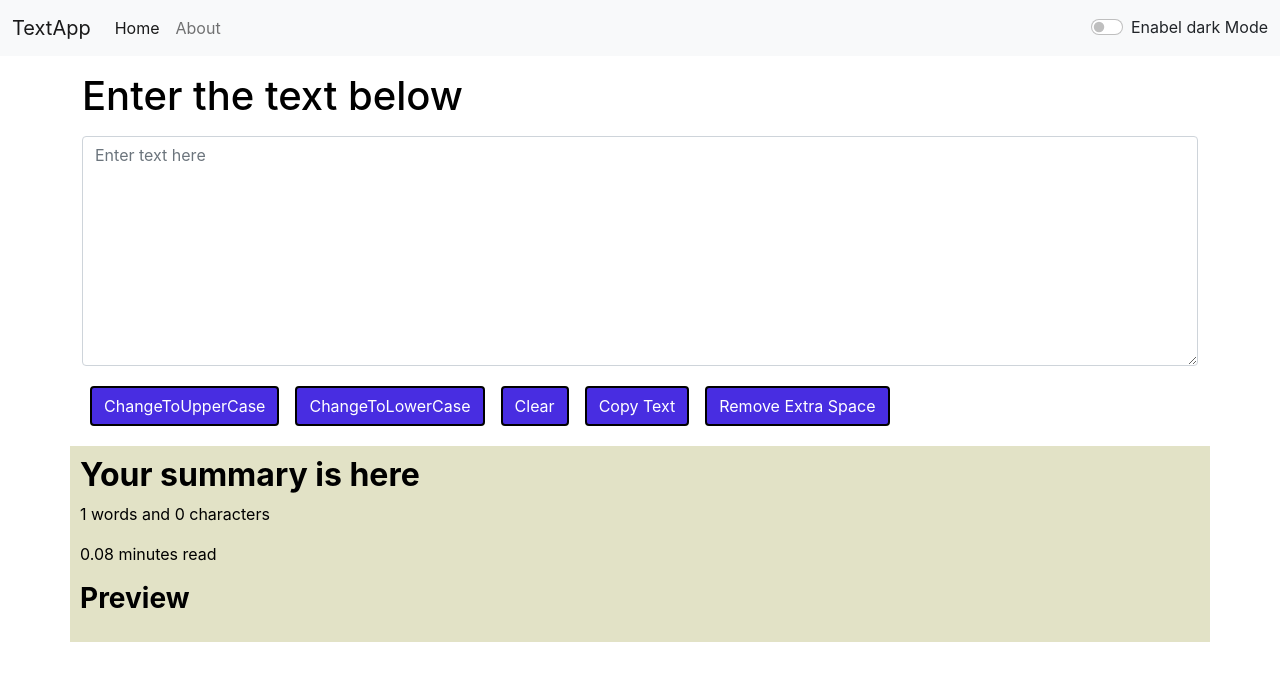
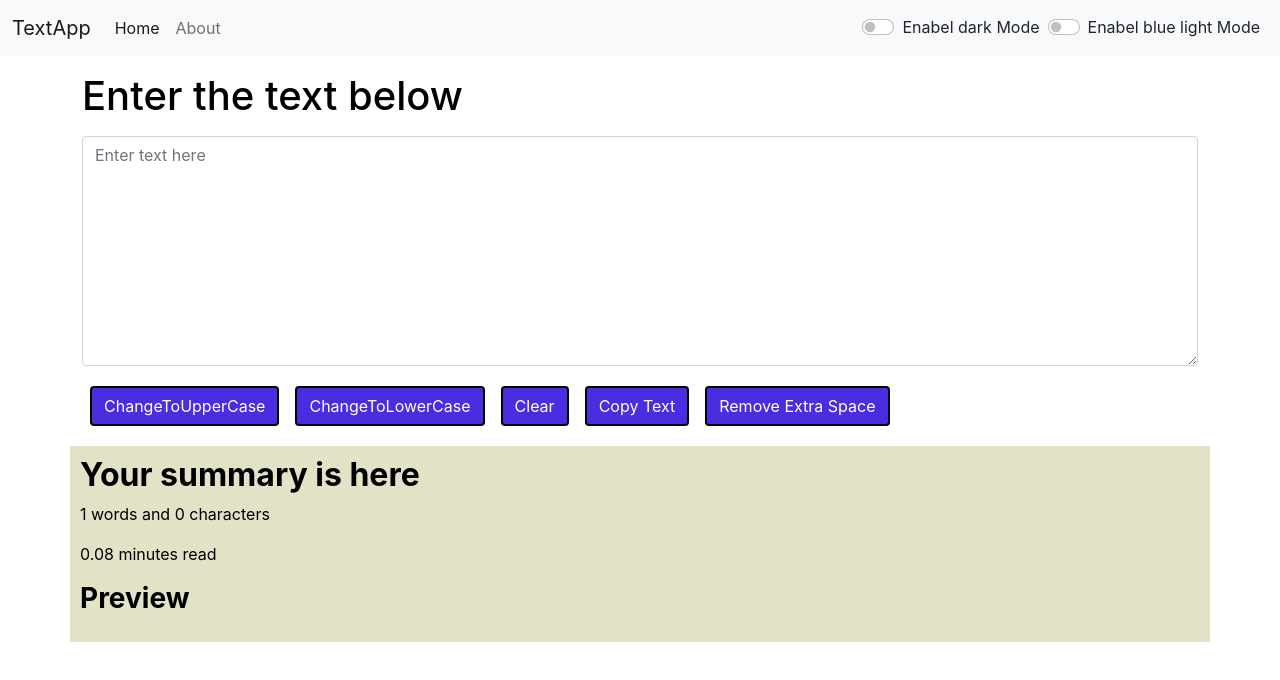
Before and after one commit to Mitushi-23/Text-App, a React (Create React App) app: page / in a window 1280 px wide. Shown: the top 680 px of the page. Built offline with nearby package versions, Linux system fonts and the light colour scheme.

Commit message:
new mode is aaded

```diff
--- a/src/App.js
+++ b/src/App.js
@@ -33,10 +33,24 @@ function App() {
     }
   }
 
+  const toggleModeBlue = () => {
+    if (mode === 'blue-light' || mode === 'light' || mode ==='dark') {
+      setmode('blue-dark');
+      document.body.style.backgroundColor = '#0dcaf0';
+      showAlert(": Dark mode is enabled", "success");
+    }
+    else {
+      setmode('blue-light'|| mode === 'light' || mode ==='dark');
+      document.body.style.backgroundColor = '#6f42c1';
+      showAlert(": Light mode is enabled", "success");
+
+    }
+  }
+
 
   return (
     <>
-      <Navbar title="TextApp" mode={mode} toggleMode={toggleMode} />
+      <Navbar title="TextApp" mode={mode} toggleMode={toggleMode} toggleModeBlue = {toggleModeBlue} />
       <Alert alert={alert} />
       <TextForm showAlert={showAlert} heading="Enter the text below" mode={mode} />
     </>
--- a/src/components/Navbar.js
+++ b/src/components/Navbar.js
@@ -25,6 +25,10 @@ export default function Navbar(props) {
   <input className="form-check-input" onClick={props.toggleMode} type="checkbox" id="flexSwitchCheckDefault"/>
   <label className={`form-check-label text-${props.mode==='light'?'dark':'light'}`} htmlFor="flexSwitchCheckDefault">Enabel {props.mode==='light'?'dark':'light'} Mode</label>
 </div>
+<div className="form-check form-switch mx-2">
+  <input className="form-check-input" onClick={props.toggleModeBlue} type="checkbox" id="flexSwitchCheckDefault"/>
+  <label className={`form-check-label text-${props.mode==='light'?'dark':'light'}`} htmlFor="flexSwitchCheckDefault">Enabel {(props.mode==='blue-light' || props.mode==='light' || props.mode ==='dark')?'blue light':'blue dark'} Mode</label>
+</div>
     </div>
   </div>
 </nav>
--- a/src/components/TextForm.js
+++ b/src/components/TextForm.js
@@ -1,6 +1,6 @@
 import React, { useState } from "react";
 
-// import copy from "copy-to-clipboard";
+import copy from "copy-to-clipboard";
 
 
 
@@ -24,20 +24,20 @@ export default function TextForm(props) {
 
   };
 
-  const CopyText =()=>{
-    var text = document.getElementById('box');
-    text.select();
-    document.execCommand(text.value);
-    props.showAlert(": Text copied to clipboard", "success");
+  // const CopyText =()=>{
+  //   var text = document.getElementById('box');
+  //   text.select();
+  //   document.execCommand(text.value);
+  //   props.showAlert(": Text copied to clipboard", "success");
 
-  }
+  // }
 
 
-// const CopyText =()=>{
-//   var text = document.getElementById('box');
-//   text.select();
-//   copy(text.value);
-// }
+const CopyText =()=>{
+  var text = document.getElementById('box');
+  text.select();
+  copy(text.value);
+}
  const ExtraSpace=()=>{
    const newText = text.split(/[ ]+/);
    setText(newText.join(" "));
```
